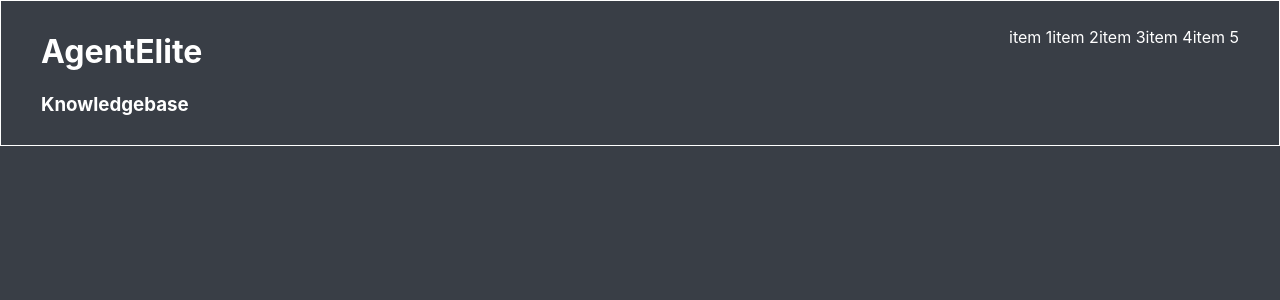
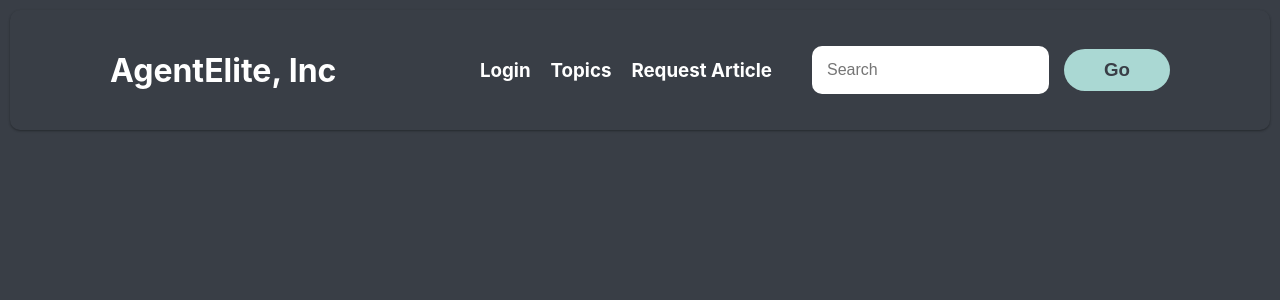
Before and after one commit to charlesGraham/ae-kb, a React (Create React App) app: page / in a window 1280 px wide. Shown: the top 300 px of the page. Built offline with nearby package versions, Linux system fonts and the light colour scheme.

Commit message:
styles for <Header />

```diff
--- a/public/index.html
+++ b/public/index.html
@@ -24,10 +24,10 @@
       work correctly both with client-side routing and a non-root public URL.
       Learn how to configure a non-root public URL by running `npm run build`.
     -->
-    <title>React App</title>
+    <title>AgentElite Inc | Knowledge Base</title>
   </head>
   <body>
-    <noscript>You need to enable JavaScript to run this app.</noscript>
+    <noscript></noscript>
     <div id="root"></div>
     <!--
       This HTML file is a template.
--- a/src/Header.css
+++ b/src/Header.css
@@ -1,17 +1,68 @@
 
-.header_container {
-    border: 1px solid white;
-    padding: 10px 40px;
+.container {
+    margin: 10px;
+    border-radius: 10px;
+    box-shadow: 0 1px 3px rgba(0, 0, 0, 0.12), 0 1px 2px rgba(0, 0, 0, 0.24);
+}
+
+.header_contents {
+    padding: 10px 100px;
     display: flex;
     justify-content: space-between;
+    height: 100px;
 }
 
-.header_container > ul {
-    list-style-type: none;
-    display: flex;
-
+.header_title {
+    margin: auto 0;
 }
 
-.header_container > li {
+.header_title > h1 {
+    margin: 10px auto;
+}
 
+.header_nav {
+    display: flex;
+    flex-direction: row;
+    align-items: center;
 }
+
+.header_nav > ul {
+    display: flex;
+    list-style-type: none;
+    margin-right: 30px;
+}
+
+.header_nav > ul > li {
+    margin: 0 10px;
+    font-size: 1.17em;
+    font-weight: 700;
+}
+
+.header_nav > ul > li:hover {
+    color: #AAD8D3;
+    text-decoration: underline;
+    cursor: pointer;
+}
+
+.header_nav > input {
+    margin-right: 15px;
+    padding: 15px;
+    border: none;
+    border-radius: 10px;
+    font-size: 16px;
+}
+
+.header_nav > button {
+    padding: 10px 40px;
+    background-color: #AAD8D3;
+    border: none;
+    border-radius: 50px;
+    color: #393E46;
+    font-size: 1.17em;
+    font-weight: 700;
+}
+
+.header_nav > button:hover {
+    background-color: #00ADB5;
+    color: white;
+}
--- a/src/Header.js
+++ b/src/Header.js
@@ -3,21 +3,22 @@ import "./Header.css";
 
 function Header() {
     return (
-        <div className="header_container">
-            <div className="header_title">
-                <h1>AgentElite</h1>
-                <h3>Knowledgebase</h3>
+        <div className="container">
+            <div className="header_contents">
+                <div className="header_title">
+                    <h1>AgentElite, Inc</h1>
+                </div>
+
+                <div className="header_nav">
+                    <ul>
+                        <li>Login</li>
+                        <li>Topics</li>
+                        <li>Request Article</li>
+                    </ul>
+                    <input type="text" placeholder="Search" />
+                    <button>Go</button>
+                </div>
             </div>
-
-
-            { /* Nav */ }
-            <ul>
-                <li>item 1</li>
-                <li>item 2</li>
-                <li>item 3</li>
-                <li>item 4</li>
-                <li>item 5</li>
-            </ul>
         </div>
     )
 }
```
Also changed, not shown: public/logo192.png (deleted), public/logo512.png (deleted).
